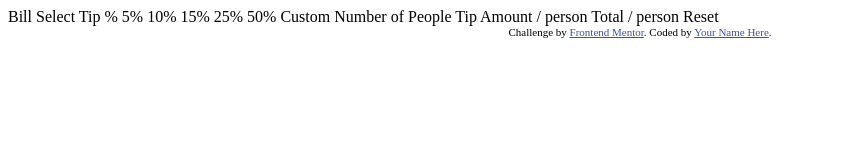
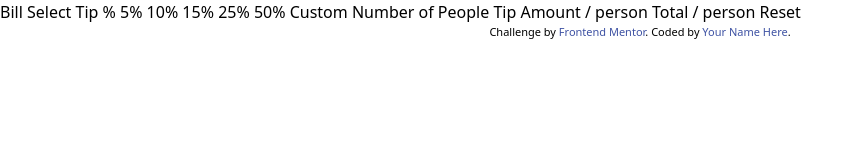
Before and after one commit to samulikn/tip-calculator-app, a website: page index.html in a window 1280 px wide. Shown: the whole page, without its empty margins (0-863 px from the left). Drawn offline with Linux system fonts and the light colour scheme.

Commit message:
installed tailwind

```diff
--- a/index.html
+++ b/index.html
@@ -2,7 +2,8 @@
 <html lang="en">
 <head>
   <meta charset="UTF-8">
-  <meta name="viewport" content="width=device-width, initial-scale=1.0"> <!-- displays site properly based on user's device -->
+  <meta name="viewport" content="width=device-width, initial-scale=1.0">
+  <link href="src/styles/output.css" rel="stylesheet">
 
   <link rel="icon" type="image/png" sizes="32x32" href="./images/favicon-32x32.png">
 
--- /dev/null
+++ b/package.json
@@ -0,0 +1,6 @@
+{
+  "dependencies": {
+    "@tailwindcss/cli": "^4.1.17",
+    "tailwindcss": "^4.1.17"
+  }
+}
--- /dev/null
+++ b/src/styles/input.css
@@ -0,0 +1 @@
+@import "tailwindcss";
```
Also changed, not shown: src/styles/output.css (added), 1 other file.
